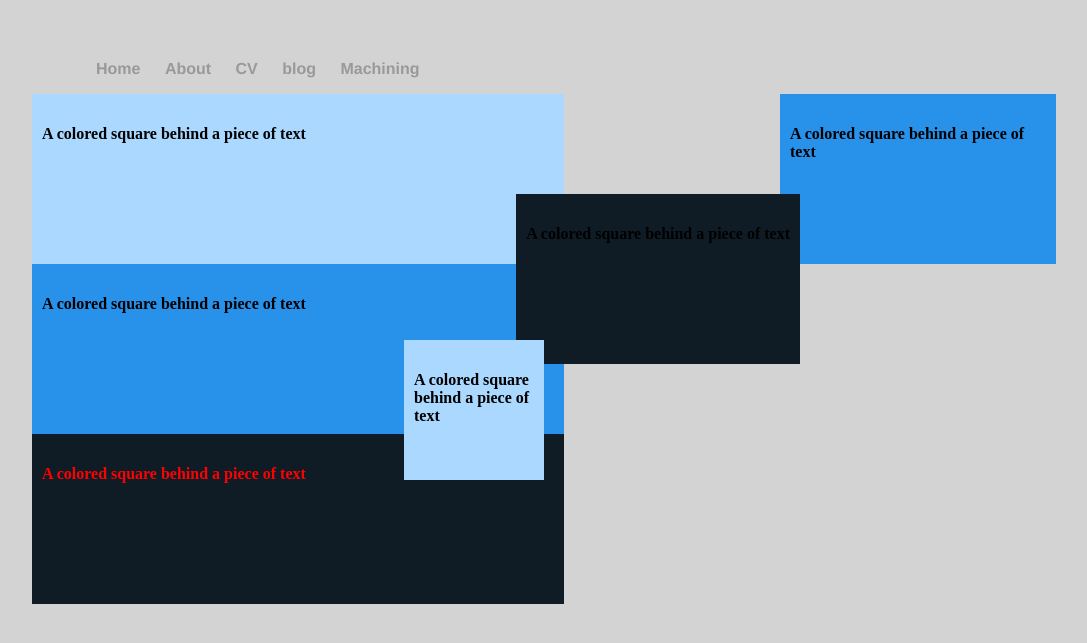
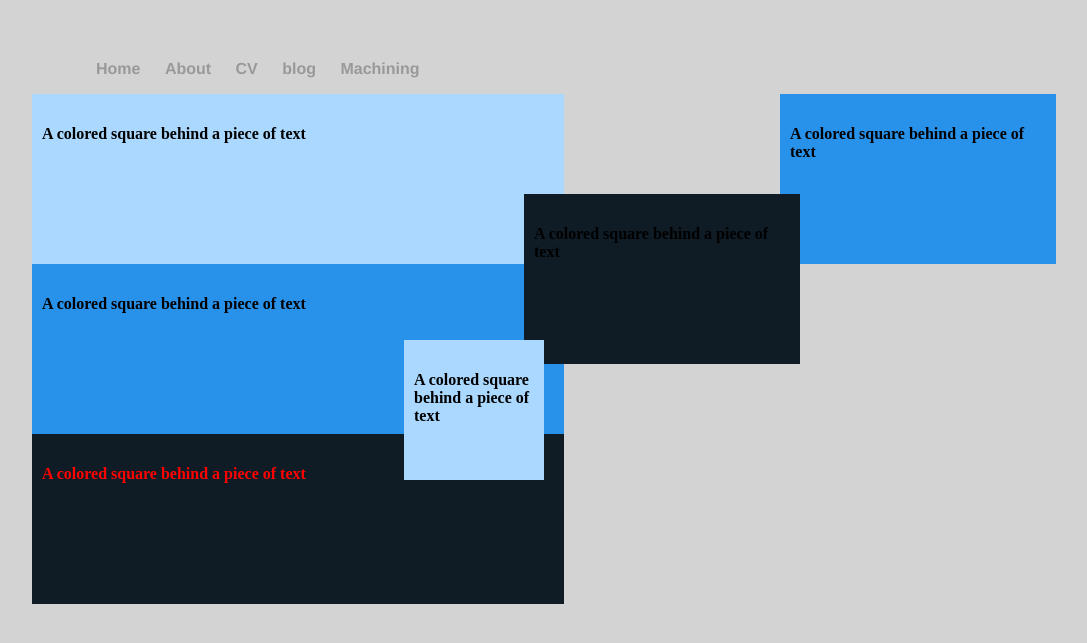
Before and after one commit to ZephyrPitre/ZephyrPitre.github.io, a Jekyll site: the page built from index.html, in a window 1280 px wide. Shown: the top 643 px of the page, without its empty margins (96-1183 px from the left). Built offline with Jekyll 4.4.1, drawn with Linux system fonts in a browser that asks for light colours.

Commit message:
Update index.html

```diff
--- a/index.html
+++ b/index.html
@@ -52,7 +52,7 @@ title: Zephyr Pitre
     right: 30%;
     top: 194px;
     border-color:black;
-    width: 20%px;
+    width: 20%;
     height: 150px;
 		Background:#0F1C26; <!--dark grey-->
     color: black;
```
